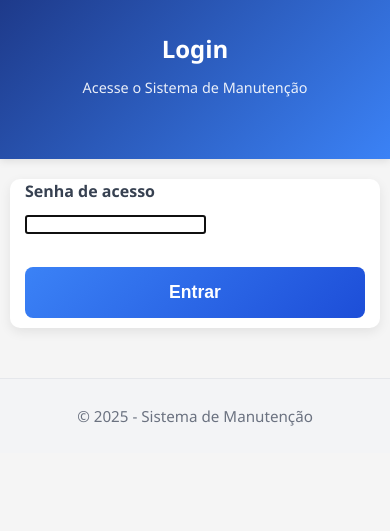
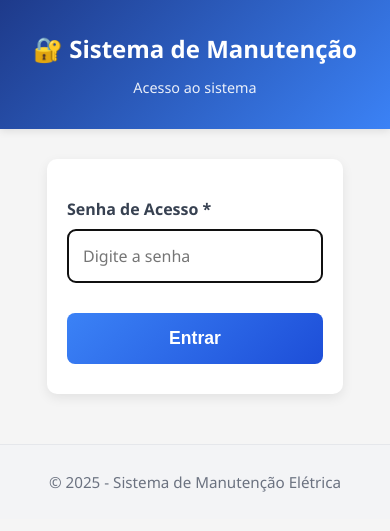
Before and after one commit to V1ctorGenesis/OS-E, a Flask app: page /login in a window 390 px wide. Shown: the top 531 px of the page. Run offline with Flask 3, Linux system fonts and the light colour scheme.

Commit message:
otimização do login para mobile

```diff
--- a/static/css/style.css
+++ b/static/css/style.css
@@ -383,28 +383,48 @@ footer {
     right: 20px;
     background: #d9534f;
     color: white;
-    padding: 8px 15px;
+    padding: 10px 20px;
     text-decoration: none;
     border-radius: 4px;
     font-weight: bold;
-    font-size: 14px;
-    z-index: 10;
-}
-
-/* Mobile - mover para baixo do header */
-@media (max-width: 768px) {
-    .btn-logout {
-        position: static;
-        display: block;
-        width: fit-content;
-        margin: 10px auto;
-    }
-
-    header {
-        padding-bottom: 60px; /* espaço para o botão */
-    }
 }
 
 .btn-logout:hover {
     background: #c9302c;
 }
+
+/* Login form - centralizado e largo */
+.login-form {
+    max-width: 500px;
+    margin: 50px auto;
+    padding: 30px;
+}
+
+/* Inputs do login ocupam largura total */
+.login-form input[type="password"] {
+    width: 100%;
+    box-sizing: border-box;
+    width: 100%;
+    padding: 14px;
+    border: 2px solid #e5e7eb;
+    border-radius: 8px;
+    font-size: 1em;
+    font-family: inherit;
+    transition: all 0.3s ease;
+    background: white;
+}
+
+/* Botão ocupa largura total */
+.btn-full {
+    width: 100%;
+    box-sizing: border-box;
+}
+
+/* Mobile - formulário mais estreito */
+@media (max-width: 768px) {
+    .login-form {
+        max-width: 80%;
+        margin: 30px auto;
+        padding: 20px;
+    }
+}
--- a/templates/login.html
+++ b/templates/login.html
@@ -2,17 +2,18 @@
 <html lang="pt-BR">
 <head>
   <meta charset="UTF-8">
+  <meta name="viewport" content="width=device-width, initial-scale=1.0">
   <title>Login - Sistema de Manutenção</title>
   <link rel="stylesheet" href="{{ url_for('static', filename='css/style.css') }}">
 </head>
 <body>
   <header>
-    <h1>Login</h1>
-    <p>Acesse o Sistema de Manutenção</p>
+    <h1>🔐 Sistema de Manutenção</h1>
+    <p>Acesso ao sistema</p>
   </header>
 
   <main>
-    <section class="formulario-secao" style="max-width: 400px; margin: 20px auto; padding: 0 15px;">
+    <section class="formulario-secao login-form">
       {% with messages = get_flashed_messages(with_categories=true) %}
         {% if messages %}
           {% for category, message in messages %}
@@ -22,17 +23,18 @@
       {% endwith %}
 
       <form method="post">
-    <label for="senha">Senha de acesso</label>
-    <input type="password" id="senha" name="senha" required autofocus>
+        <label for="senha">Senha de Acesso *</label>
+        <input type="password" id="senha" name="senha" required autofocus placeholder="Digite a senha">
+
         <div class="botoes">
-      <button type="submit">Entrar</button>
+          <button type="submit" class="btn-full">Entrar</button>
         </div>
       </form>
     </section>
   </main>
 
   <footer>
-    <p>&copy; 2025 - Sistema de Manutenção</p>
+    <p>&copy; 2025 - Sistema de Manutenção Elétrica</p>
   </footer>
 </body>
 </html>
```
Lines whose indentation alone changed are shown as unchanged.
